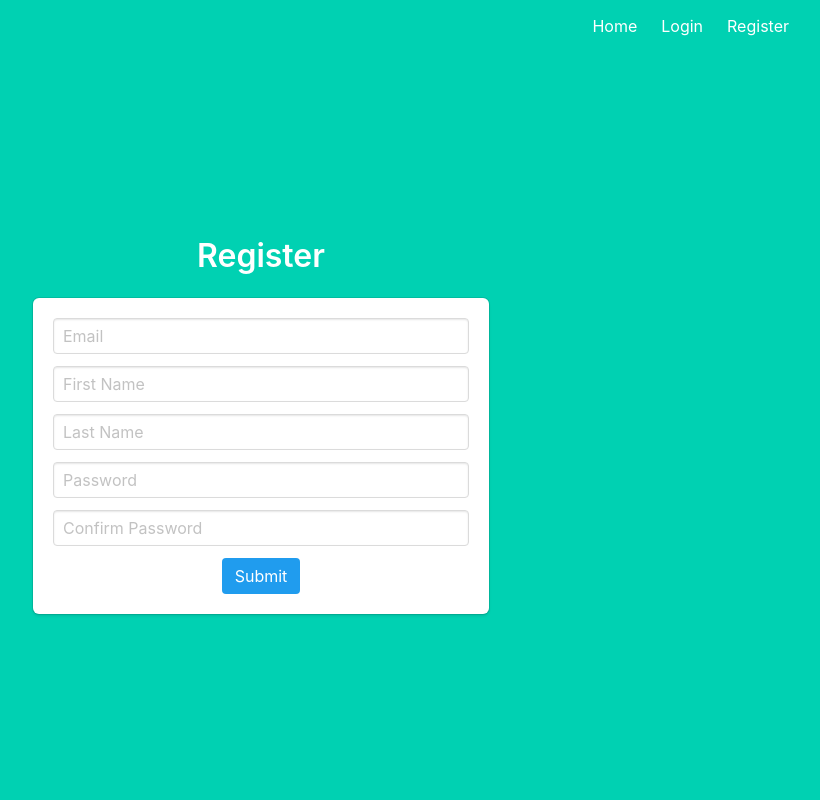
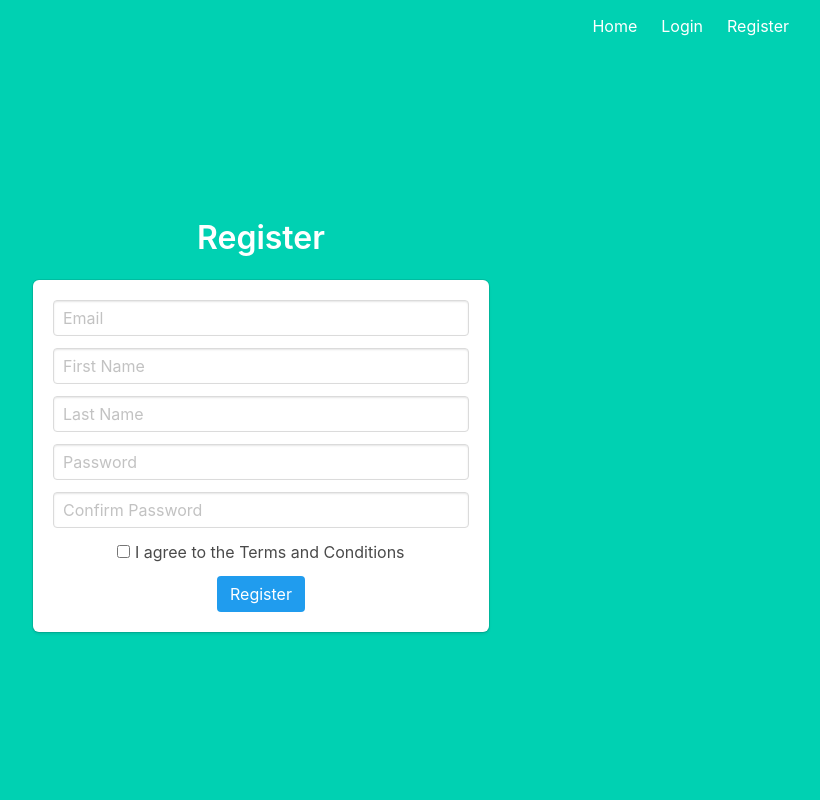
Before and after one commit to MaxRocco/csc3094_c1016489_projectRepository-, a Flask app: page /register in a window 1280 px wide. Shown: the whole page, without its empty margins (427-1247 px from the left). Run offline with Flask 3, Linux system fonts and the light colour scheme; some libraries are stand-ins or nearby versions.

Commit message:
Add terms and conditions agreement on user registration

```diff
--- a/templates/users/register.html
+++ b/templates/users/register.html
@@ -38,6 +38,14 @@
                         {{ form.confirm_password(class="input", placeholder="Confirm Password") }}
                     </div>
                 </div>
+                <div class="field">
+                    <label class="checkbox">
+                        {{ form.accept_terms() }} I agree to the Terms and Conditions</a>
+                    </label>
+                    {% if form.accept_terms.errors %}
+                        <p class="help is-danger">{{ form.accept_terms.errors[0] }}</p>
+                    {% endif %}
+                </div>
                 <div>
                     {{ form.submit(class="button is-info is-centered") }}
                 </div>
--- a/users/forms.py
+++ b/users/forms.py
@@ -1,5 +1,5 @@
 from flask_wtf import FlaskForm, RecaptchaField
-from wtforms import StringField, SubmitField, PasswordField, SelectField
+from wtforms import StringField, SubmitField, PasswordField, SelectField, BooleanField
 from wtforms.validators import DataRequired, Email, NoneOf, ValidationError, Length, EqualTo, Regexp
 import re
 
@@ -38,7 +38,8 @@ class RegisterForm(FlaskForm):
     password = PasswordField(validators=[DataRequired(), Length(min=6, max=12), validate_password])
     confirm_password = PasswordField(
         validators=[DataRequired(), EqualTo('password', message="The passwords entered must be equal.")])
-    submit = SubmitField()
+    accept_terms = BooleanField('I agree to the Terms and Conditions', validators=[DataRequired()])
+    submit = SubmitField('Register')
 
 
 class LoginForm(FlaskForm):
--- a/users/views.py
+++ b/users/views.py
@@ -69,18 +69,24 @@ def register():
     form = RegisterForm()
 
     if form.validate_on_submit():
+        if not form.accept_terms.data:
+            flash('You must accept the terms and conditions to register.', 'danger')
+            return render_template('users/register.html', form=form)
+
         user = User.query.filter_by(email=form.email.data).first()
 
         if user:
             flash('Email address already exists', 'danger')
             return render_template('users/register.html', form=form)
 
-        new_user = User(email=form.email.data,
-                        firstname=form.firstname.data,
-                        lastname=form.lastname.data,
-                        password=form.password.data,
-                        role='user',
-                        completed_onboarding=False)
+        new_user = User(
+            email=form.email.data,
+            firstname=form.firstname.data,
+            lastname=form.lastname.data,
+            password=form.password.data,  # I MUST HASH THIS BEFORE SUBMITTING, VERY IMPORTANT! (do later)
+            role='user',
+            completed_onboarding=False
+        )
 
         db.session.add(new_user)
         db.session.commit()
@@ -98,6 +104,7 @@ def register():
             flash(f'{field.capitalize()}: {error}', 'danger')
 
     return render_template('users/register.html', form=form)
+
 
 
 #         return redirect(url_for('onboarding'))
```
Also changed, not shown: templates/users/termsAndConditions.html (added, +13 -0 lines).
